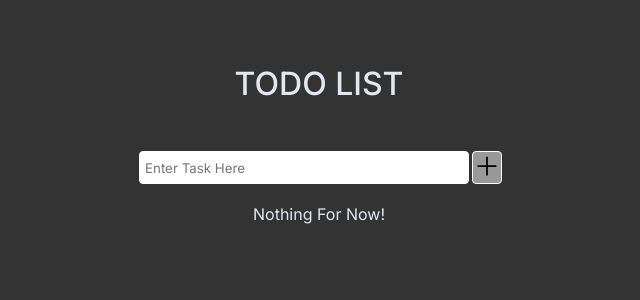
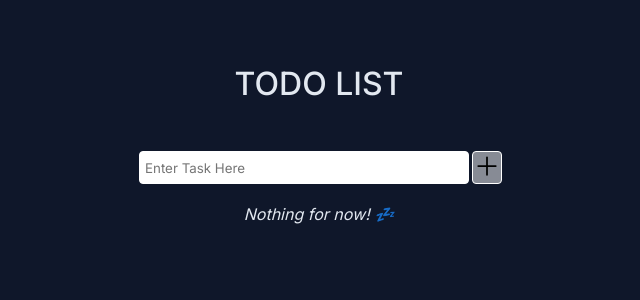
Before and after one commit to valdcarl/todo-list-cv, a React (Vite) app: page / in a window 1280 px wide. Shown: the top 300 px of the page, without its empty margins (321-961 px from the left). Built offline with nearby package versions, Linux system fonts and the light colour scheme.

Commit message:
-Changes to background-color

```diff
--- a/src/App.jsx
+++ b/src/App.jsx
@@ -73,7 +73,7 @@ function App() {
       </form>
 
       <ul className='todo-list-section'>
-        {todos.length === 0 && "Nothing For Now!"}
+        {todos.length === 0 && <em>Nothing for now! 💤</em>}
         {todos.map(todo => {
           return (
             <li key={todo.id}>
--- a/src/styles.css
+++ b/src/styles.css
@@ -8,8 +8,8 @@
 }
 
 body {
-    background-color: #333333;  /* Olive Drab */
-    color: #e2e8f0;             /* Tailwind Slate 200 */
+    background-color: rgb(15 23 42);
+    color: #e2e8f0;
     margin: 0 auto;
     padding: 1rem;
     /* max-width: 400px; */
```
